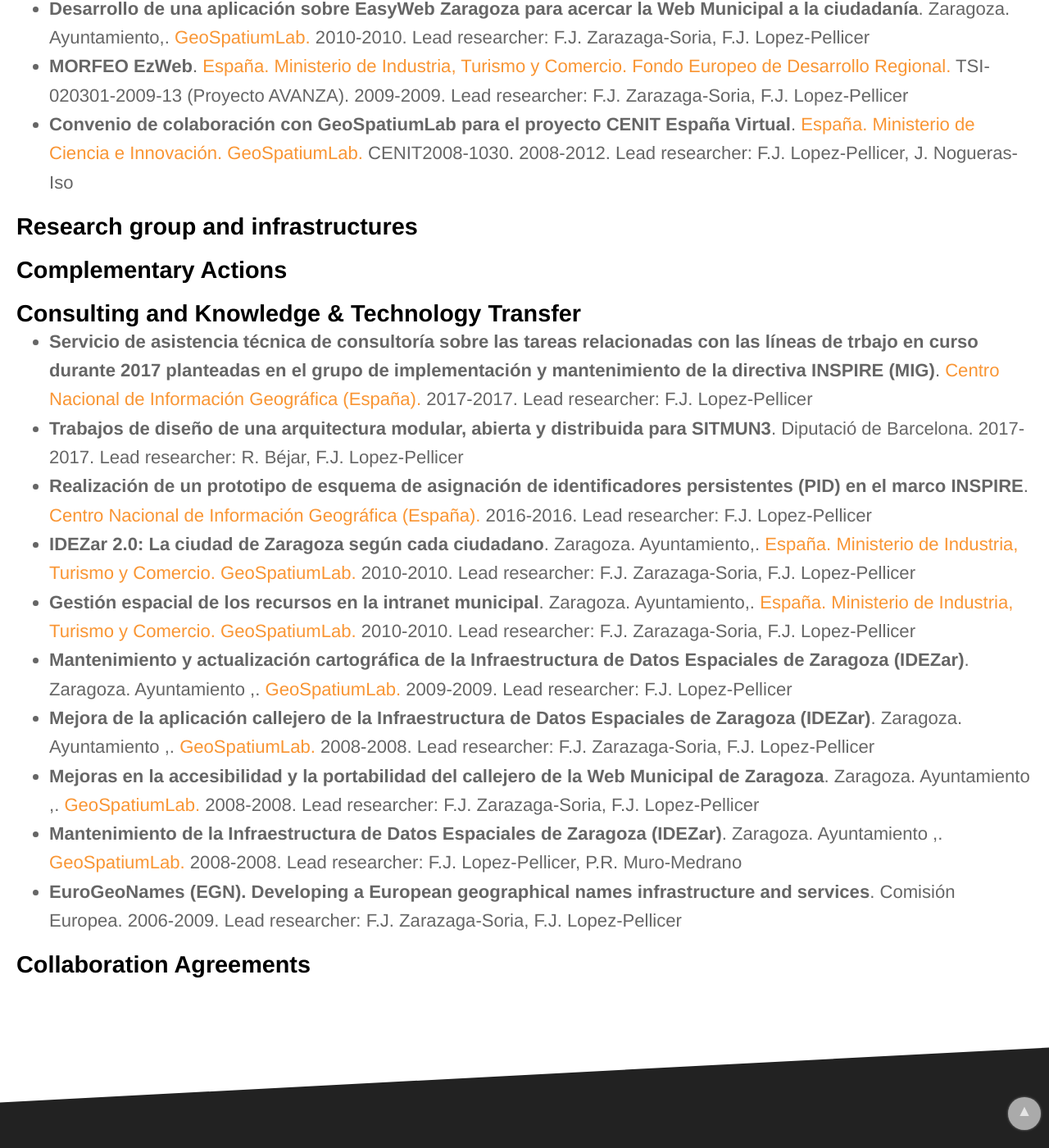
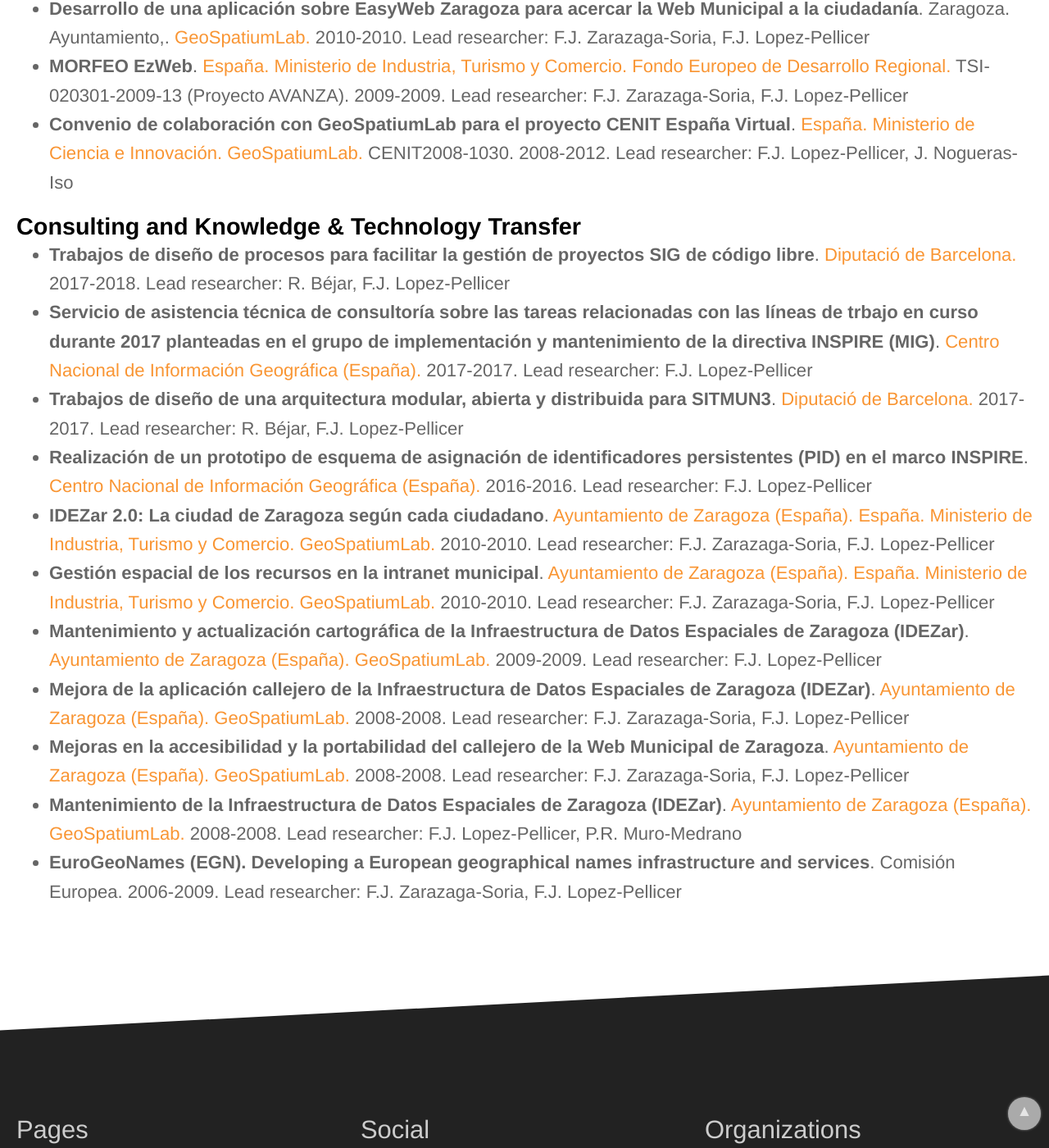
Before and after one commit to IAAA-Lab/IAAA-Lab.github.io, a Jekyll site: the page built from _staff/fjlopez.md, in a window 1280 px wide and 1400 px high, scrolled down 13573 px. Shown: the whole window at 82% size. Built offline with Jekyll 4.4.1, drawn with Linux system fonts in a browser that asks for light colours.

Commit message:
- Añadidos proyectos de fjlopez y rbejar relacionados con DIBA - Corregido el nombre del Ayuntamiento de Zaragoza y añadido enlaces a su página web - Mejorada la lógica de projects-list.html

```diff
--- a/_data/projects-otri.yml
+++ b/_data/projects-otri.yml
@@ -1,3 +1,9 @@
+- title: "Trabajos de diseño de procesos para facilitar la gestión de proyectos SIG de código libre"
+  organizations:
+  - organization: Diputació de Barcelona
+    organization_url: http://www.diba.cat/
+  years: 2017-2018
+  main_researcher: R. Béjar, F.J. Lopez-Pellicer
 - title: Servicio de asistencia técnica de consultoría sobre las tareas relacionadas con
          las líneas de trbajo en curso durante 2017 planteadas en el grupo de implementación
          y mantenimiento de la directiva INSPIRE (MIG)
@@ -9,6 +15,7 @@
 - title: "Trabajos de diseño de una arquitectura modular, abierta y distribuida para SITMUN3"
   organizations:
   - organization: Diputació de Barcelona
+    organization_url: http://www.diba.cat/
   years: 2017-2017
   main_researcher: R. Béjar, F.J. Lopez-Pellicer
 - title: "Realización de un prototipo de esquema de asignación de identificadores persistentes (PID) en el marco INSPIRE"
@@ -102,7 +109,8 @@
   main_researcher: F.J. Zarazaga-Soria, M.Á. Latre
 - title: "IDEZar 2.0: La ciudad de Zaragoza según cada ciudadano"
   organizations:
-  - organization: Zaragoza. Ayuntamiento,
+  - organization: Ayuntamiento de Zaragoza (España)
+    organization_url: http://www.zaragoza.es/
   - organization: España. Ministerio de Industria, Turismo y Comercio
     organization_url: http://www.minetur.gob.es/es-ES/Imageninstitucional/logo_MITYC.png
   - organization: GeoSpatiumLab
@@ -111,7 +119,8 @@
   main_researcher: F.J. Zarazaga-Soria, F.J. Lopez-Pellicer
 - title: "Gestión espacial de los recursos en la intranet municipal"
   organizations:
-  - organization: Zaragoza. Ayuntamiento,
+  - organization: Ayuntamiento de Zaragoza (España)
+    organization_url: http://www.zaragoza.es/
   - organization: España. Ministerio de Industria, Turismo y Comercio
     organization_url: http://www.minetur.gob.es/es-ES/Imageninstitucional/logo_MITYC.png
   - organization: GeoSpatiumLab
@@ -127,7 +136,8 @@
   main_researcher: F.J. Zarazaga-Soria, J. Nogueras-Iso
 - title: "Mantenimiento y actualización cartográfica de la Infraestructura de Datos Espaciales de Zaragoza (IDEZar)"
   organizations:
-  - organization: Zaragoza. Ayuntamiento									,
+  - organization: Ayuntamiento de Zaragoza (España)
+    organization_url: http://www.zaragoza.es/
   - organization: GeoSpatiumLab
     organization_url: http://www.geoslab.com
   years: 2009-2009
@@ -149,21 +159,24 @@
   main_researcher: R. Béjar
 - title: "Mejora de la aplicación callejero de la Infraestructura de Datos Espaciales de Zaragoza (IDEZar)"
   organizations:
-  - organization: Zaragoza. Ayuntamiento									,
+  - organization: Ayuntamiento de Zaragoza (España)
+    organization_url: http://www.zaragoza.es/
   - organization: GeoSpatiumLab
     organization_url: http://www.geoslab.com
   years: 2008-2008
   main_researcher: F.J. Zarazaga-Soria, F.J. Lopez-Pellicer
 - title: "Mejoras en la accesibilidad y la portabilidad del callejero de la Web Municipal de Zaragoza"
   organizations:
-  - organization: Zaragoza. Ayuntamiento									,
+  - organization: Ayuntamiento de Zaragoza (España)
+    organization_url: http://www.zaragoza.es/
   - organization: GeoSpatiumLab
     organization_url: http://www.geoslab.com
   years: 2008-2008
   main_researcher: F.J. Zarazaga-Soria, F.J. Lopez-Pellicer
 - title: "Mantenimiento de la Infraestructura de Datos Espaciales de Zaragoza (IDEZar)"
   organizations:
-  - organization: Zaragoza. Ayuntamiento									,
+  - organization: Ayuntamiento de Zaragoza (España)
+    organization_url: http://www.zaragoza.es/
   - organization: GeoSpatiumLab
     organization_url: http://www.geoslab.com
   years: 2008-2008
@@ -268,12 +281,14 @@
   main_researcher: P.R. Muro-Medrano
 - title: "Mantenimiento y evolución de la Infraestructura de Datos Espaciales de Zaragoza (IDEZar)"
   organizations:
-  - organization: Zaragoza. Ayuntamiento
+  - organization: Ayuntamiento de Zaragoza (España)
+    organization_url: http://www.zaragoza.es/
   years: 2006-2006
   main_researcher: P.R. Muro-Medrano,
 - title: "Implementación en IDEZar de un servicio de gestión y consulta de actividades y eventos de interés"
   organizations:
-  - organization: Zaragoza. Ayuntamiento
+  - organization: Ayuntamiento de Zaragoza (España)
+    organization_url: http://www.zaragoza.es/
   years: 2006-2006
   main_researcher: P.R. Muro-Medrano,
 - title: "Colaboración en aplicaciones software para gestión de flotas"
@@ -288,7 +303,8 @@
   main_researcher: R. Béjar
 - title: "Diseño, desarrollo e implantación en la Infraestructura IDEZar de un sistema de identificadores únicos de referencia, la puesta en marcha de nuevas aplicaciones y el mantenimiento y la extensión funcional de las ya existentes"
   organizations:
-  - organization: Zaragoza. Ayuntamiento
+  - organization: Ayuntamiento de Zaragoza (España)
+    organization_url: http://www.zaragoza.es/
   years: 2006-2006
   main_researcher:
 - title: "Creación de un nodo de la Infraestructura Española de Datos Espaciales en la Confederación Hidrográfica del Ebro"
@@ -353,7 +369,8 @@
   main_researcher: R. Béjar, P.R. Muro-Medrano
 - title: "Investigación, desarrollo, formación y transferencia de tecnología para la evolución de la Infraestructura de Datos Espaciales del Ayuntamiento de Zaragoza, IDEZar"
   organizations:
-  - organization: Zaragoza. Ayuntamiento
+  - organization: Ayuntamiento de Zaragoza (España)
+    organization_url: http://www.zaragoza.es/
   years: 2005-2005
   main_researcher: P.R. Muro-Medrano,
 - title: "Desarrollo complementario de la tecnología y metodología de captura de metadatos de información geográfica y del catálogo de metadatos de la Infraestructura de Datos Espaciales de España y del nodo del Instituto Geográfico Nacional de Distribución e Intermediación de datos y servicios geográficos"
@@ -489,7 +506,8 @@
   main_researcher: P.R. Muro-Medrano
 - title: "Diseño de la evolución hacia una Infraestructura de Datos Espaciales en el Ayuntamiento de Zaragoza, IDEZar"
   organizations:
-  - organization: Zaragoza. Ayuntamiento
+  - organization: Ayuntamiento de Zaragoza (España)
+    organization_url: http://www.zaragoza.es/
   years: 2003-2004
   main_researcher: P.R. Muro-Medrano
 - title: "Interoperability Desing Study for Symbology (EUSC-IDSS)"
--- a/_includes/projects-list.html
+++ b/_includes/projects-list.html
@@ -1,6 +1,14 @@
 {% comment %}
    - LOS PROYECTOS EN EL FICHERO DE DATOS TIENEN QUE ESTAR ORDENADOS POR AÑO
 {% endcomment %}
+
+{% for project in site.data.projects-research %}
+    {% if include.author_id == nil or project.main_researcher contains site.data.people[include.author_id].projects_name %}
+      {% assign has-project-research = true %}
+    {% endif %}
+{% endfor %}
+
+{% if has-project-research %}
 <h3>Research</h3>
 <ul>
 {% for project in site.data.projects-research %}
@@ -27,7 +35,15 @@
     {% endif %}
 {% endfor %}
 </ul>
+{% endif %}
 
+{% for project in site.data.projects-infrastructures %}
+    {% if include.author_id == nil or project.main_researcher contains site.data.people[include.author_id].projects_name %}
+      {% assign has-project-infrastructures = true %}
+    {% endif %}
+{% endfor %}
+
+{% if has-project-infrastructures %}
 <h3>Research group and infrastructures</h3>
 <ul>
 {% for project in site.data.projects-infrastructures %}
@@ -54,7 +70,14 @@
     {% endif %}
 {% endfor %}
 </ul>
+{% endif %}
 
+{% for project in site.data.projects-compl-actions %}
+    {% if include.author_id == nil or project.main_researcher contains site.data.people[include.author_id].projects_name %}
+      {% assign has-projects-compl-actions = true %}
+    {% endif %}
+{% endfor %}
+{% if has-projects-compl-actions %}
 <h3>Complementary Actions</h3>
 <ul>
 {% for project in site.data.projects-compl-actions %}
@@ -81,8 +104,14 @@
     {% endif %}
 {% endfor %}
 </ul>
+{% endif %}
 
-
+{% for project in site.data.projects-otri %}
+    {% if include.author_id == nil or project.main_researcher contains site.data.people[include.author_id].projects_name %}
+      {% assign has-projects-otri = true %}
+    {% endif %}
+{% endfor %}
+{% if has-projects-otri %}
 <h3>Consulting and Knowledge &amp; Technology Transfer</h3>
 <ul>
 {% for project in site.data.projects-otri %}
@@ -109,7 +138,14 @@
     {% endif %}
 {% endfor %}
 </ul>
+{% endif %}
 
+{% for project in site.data.projects-mou %}
+    {% if include.author_id == nil or project.main_researcher contains site.data.people[include.author_id].projects_name %}
+      {% assign has-projects-mou= true %}
+    {% endif %}
+{% endfor %}
+{% if has-projects-mou %}
 <h3>Collaboration Agreements</h3>
 <ul>
 {% for project in site.data.projects-mou %}
@@ -136,3 +172,4 @@
     {% endif %}
 {% endfor %}
 </ul>
+{% endif %}
```
